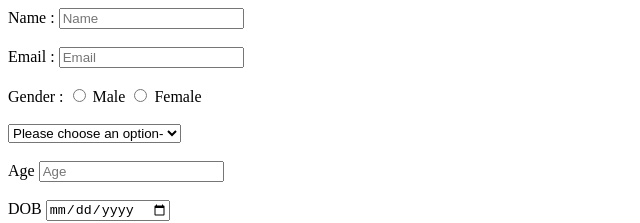
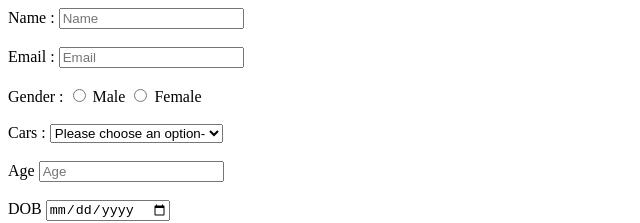
Before and after one commit to acciojob/signup-form-car-AmeyGhatale, a website: page main.html in a window 1280 px wide. Shown: the top 223 px of the page, without its empty margins (0-640 px from the left). Drawn offline with Linux system fonts and the light colour scheme.

Commit message:
created a submission

```diff
--- a/main.html
+++ b/main.html
@@ -19,6 +19,7 @@
 		<input type="radio" name="gender" value="male" id="gender_m"> Male
 		<input type="radio" name="gender" value="female" id="gender_f"> Female
 	<br><br>
+		<label>Cars : </label>
 		<select id="cars">
 			<option>Please choose an option-</option>
 			<option value="Audi">Audi</option>
```
